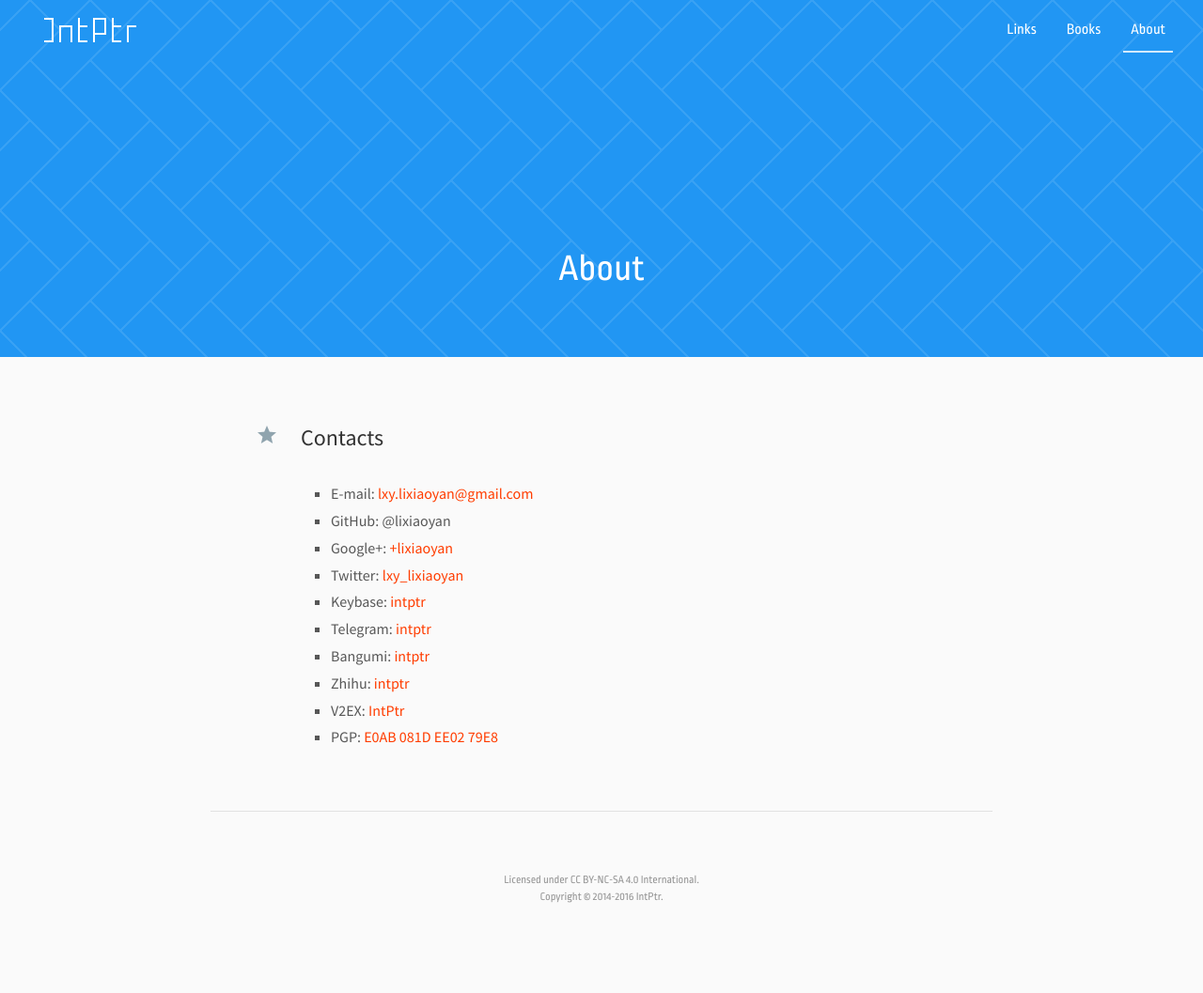
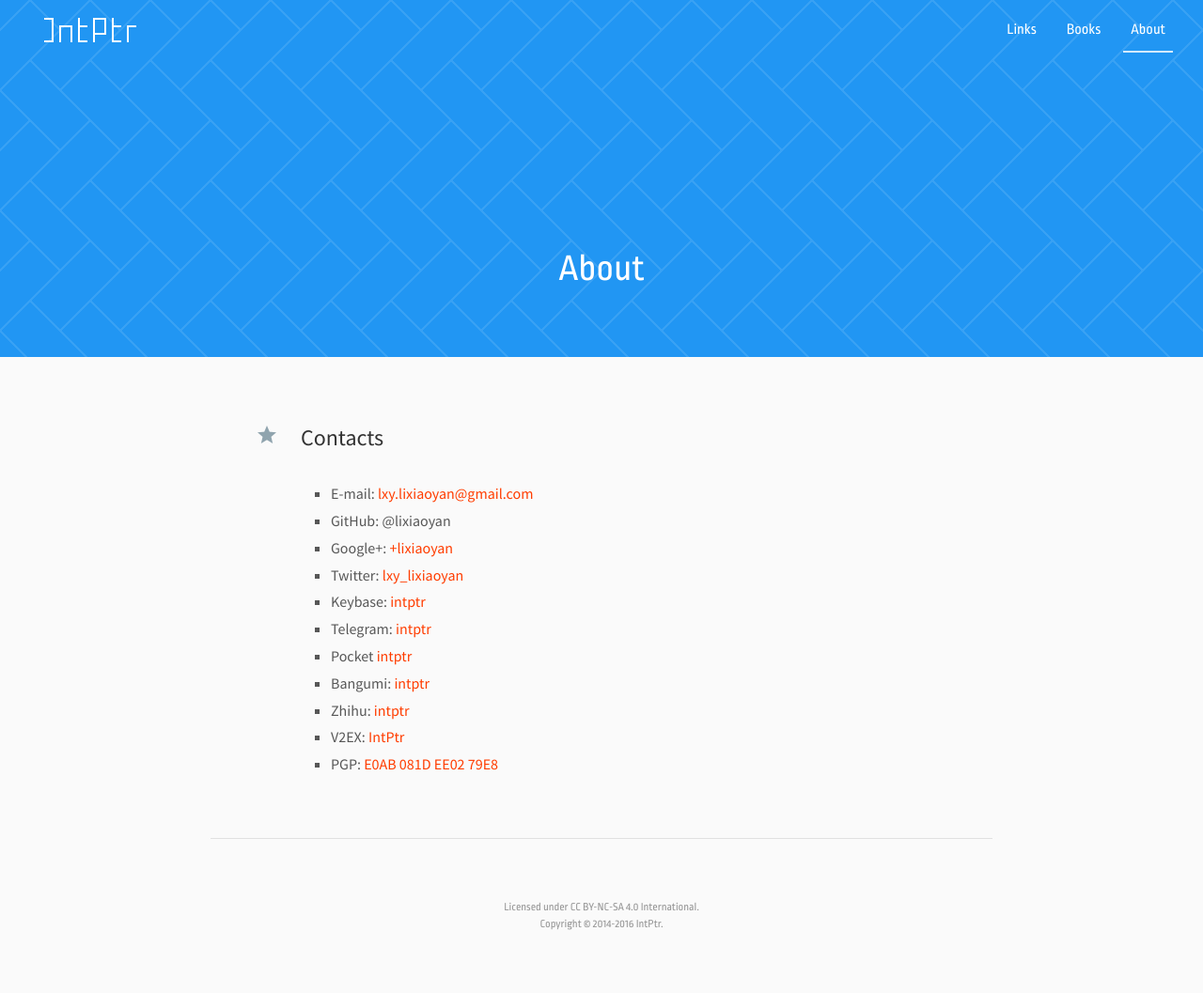
Before and after one commit to lixiaoyan/blog-jekyll, a Jekyll site: the page built from about.md, in a window 1280 px wide. Shown: the whole page at 94% size. Built offline with Jekyll 4.4.1, drawn with Linux system fonts in a browser that asks for light colours; nearby versions of some CDN libraries; comment, search, counter and statistics services are not loaded; before the commit the page ends 1028 px from its top, so only the background shows below that.

Commit message:
add Pocket link

```diff
--- a/about.md
+++ b/about.md
@@ -10,6 +10,7 @@ title: "About"
 - Twitter: [lxy_lixiaoyan](https://twitter.com/lxy_lixiaoyan)
 - Keybase: [intptr](https://keybase.io/intptr)
 - Telegram: [intptr](https://telegram.me/intptr)
+- Pocket [intptr](https://getpocket.com/@intptr)
 - Bangumi: [intptr](http://bgm.tv/user/intptr)
 - Zhihu: [intptr](https://www.zhihu.com/people/intptr)
 - V2EX: [IntPtr](http://www.v2ex.com/member/IntPtr)
```
